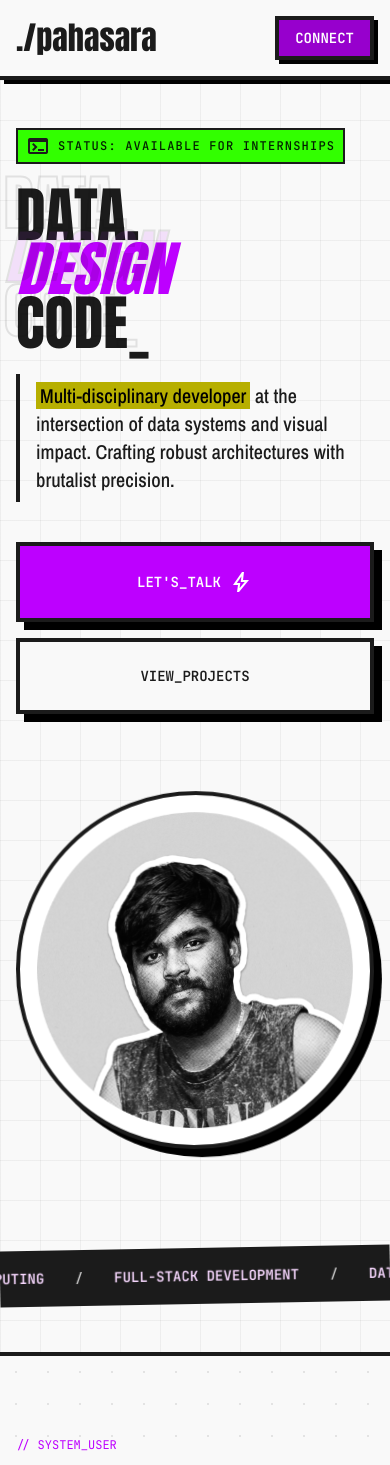
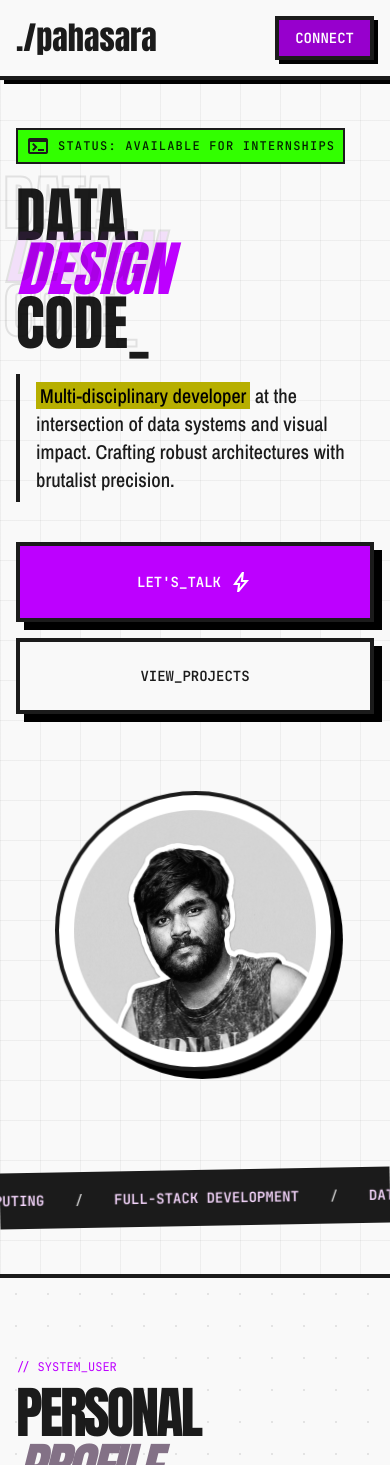
Before and after one commit to pahasara-ridmaka/portfolio-v2, a Next.js app: page / in a window 390 px wide. Shown: the top 1465 px of the page. Built offline with nearby package versions, Linux system fonts and the light colour scheme.

Commit message:
fix: make profile image responsive and fix layout typos

```diff
--- a/sections/hero/HeroSection.tsx
+++ b/sections/hero/HeroSection.tsx
@@ -72,14 +72,14 @@ export const HeroSection = () => {
         </div>
 
         {/* Right Architectural Graphic Element */}
-        <div className="md:col-span-5 relative flex justify-center items-center mt-12 md:mt-0 md:pl-8">
-          {" "}
+        <div className="md:col-span-5 relative flex justify-center items-center mt-12 md:mt-0 md:pl-8 w-full raw-container">
           {/* Decorative Dashed Circle Layout */}
-          <div className="absolute w-[120%] h-[120%] border-dashed border-[#d4c0d7] rounded-full animate-[spin_40s_linear_infinite] opacity-40pointer-events-none"></div>
+          <div className="absolute w-[110%] h-[110%] border-dashed border-[#d4c0d7] rounded-full animate-[spin_40s_linear_infinite] opacity-40 pointer-events-none"></div>
+
           {/* Framed Graphic Frame */}
-          <div className="relative z-20 w-full max-w-90 rounded-full md:max-w-none aspect-square bg-white border-4 border-[#1b1b1b] hard-shadow p-2 animate-float overflow-hidden">
+          <div className="relative z-20 w-full max-w-[280px] sm:max-w-[340px] md:max-w-full aspect-square rounded-full bg-white border-4 border-[#1b1b1b] hard-shadow p-2 animate-float overflow-hidden">
             <img
-              className="w-full rounded-full h-full scale-100 grayscale  hover:grayscale-0 transition-all duration-500"
+              className="w-full h-full rounded-full object-cover grayscale hover:grayscale-0 transition-all duration-500"
               alt="A black and white portrait of pahasara"
               src="/profile.png"
             />
@@ -87,7 +87,7 @@ export const HeroSection = () => {
         </div>
       </div>
 
-      {/* Technical Specs Strip (Perfectly Seamless Marquee Layout Loop) */}
+      {/* Technical Specs Strip */}
       <div className="mt-24 border-y-4 border-[#1b1b1b] overflow-hidden bg-[#1b1b1b] py-3 -mx-4 md:-mx-12 -rotate-1 relative z-10 select-none">
         <div className="flex whitespace-nowrap w-max animate-[marquee_25s_linear_infinite]">
           {/* Track 1 */}
```
